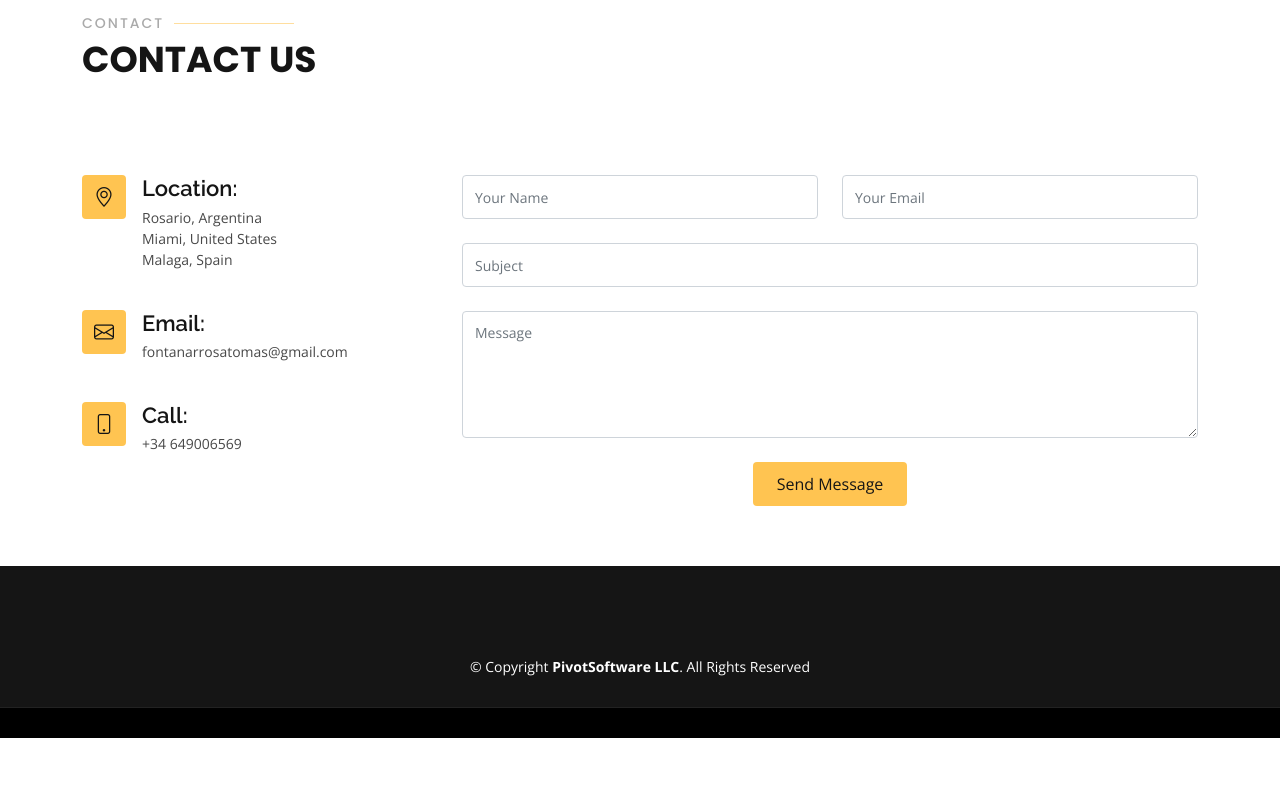
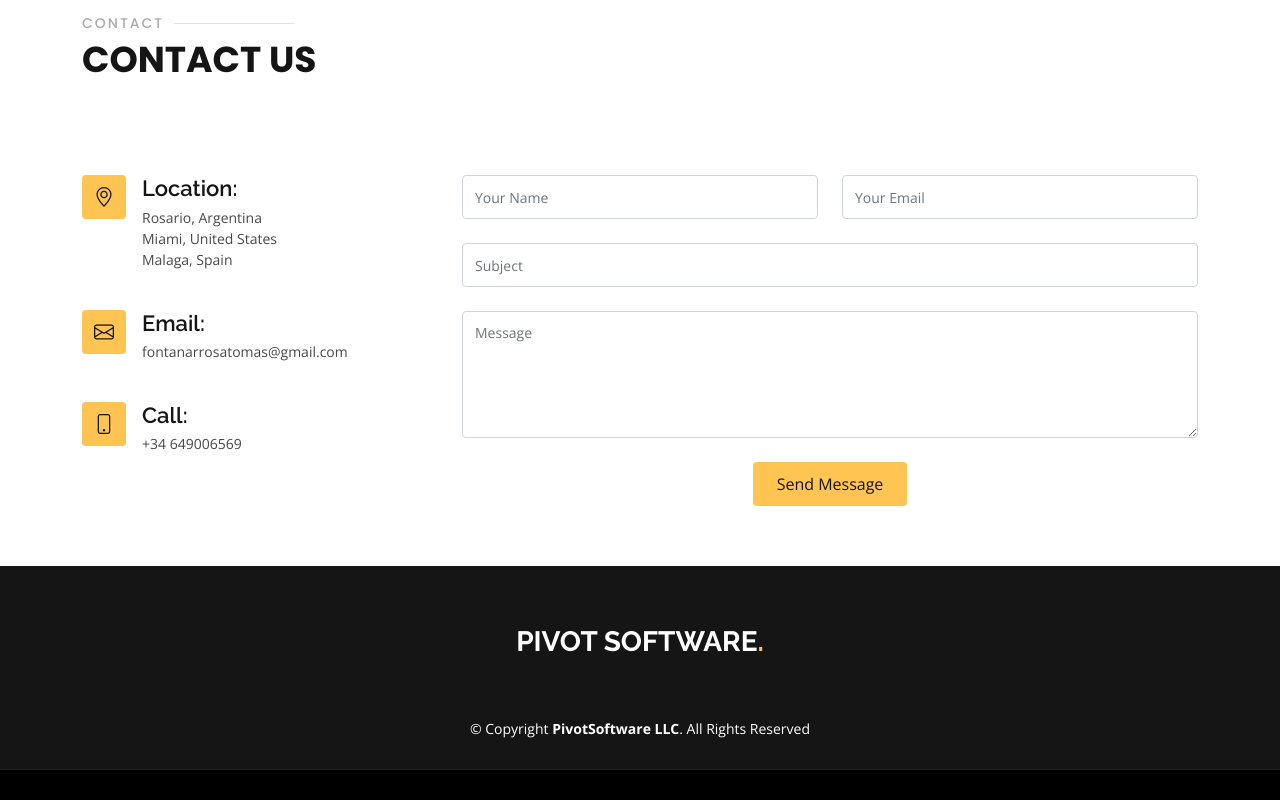
Before and after one commit to lukearranz/PivotSoftware-LandingPage, a plain HTML site: page index.html in a window 1280 px wide. Shown: the part 3428-4228 px from the top of the page. Before the commit the page ends 4166 px from the top, so only its background shows below. Drawn offline with nearby package versions, Linux system fonts and the light colour scheme.

Commit message:
Update index.html

```diff
--- a/index.html
+++ b/index.html
@@ -530,8 +530,11 @@
     -->
 
 
-
+    <!-- ==== Footer ==== -->
     <div class="container">
+      <div class="footer-info" style="text-align: center;">
+        <h3>Pivot Software<span>.</span></h3>
+      </div>
       <div class="copyright">
         &copy; Copyright <strong><span>PivotSoftware LLC</span></strong>. All Rights Reserved
       </div>
```
